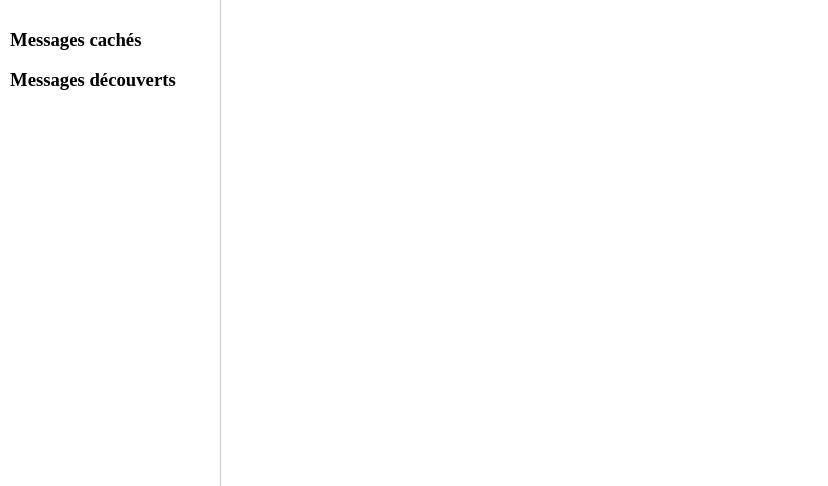
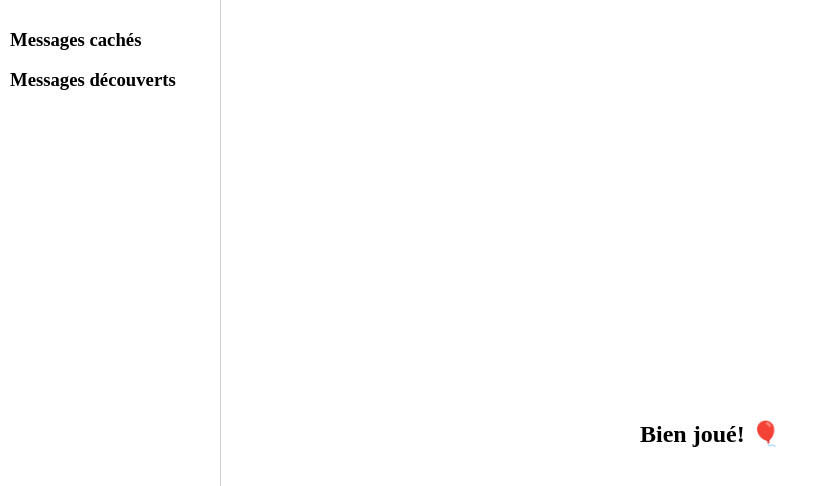
Before and after one commit to Naedri/ibex-memory, a Vue app: page /long-life-to-ibex/game in a window 1280 px wide. Shown: the top 486 px of the page, without its empty margins (0-828 px from the left). Built offline with nearby package versions, Linux system fonts and the light colour scheme.

Commit message:
end game with message

```diff
--- a/src/locales/fr.ts
+++ b/src/locales/fr.ts
@@ -12,4 +12,5 @@ export default {
   hours: 'heure | heures',
   minutes: 'minute | minutes',
   seconds: 'seconde | secondes',
+  congrats: 'Bien joué! 🎈',
 }
--- a/src/stores/gameStore.ts
+++ b/src/stores/gameStore.ts
@@ -1,5 +1,5 @@
 import { defineStore } from 'pinia'
-import { ref } from 'vue'
+import { ref, computed } from 'vue'
 import type { CardType } from '@/types'
 import type { Deck } from '@/models'
 
@@ -8,6 +8,10 @@ const useGameStore = defineStore('game', () => {
   const flippedCards = ref<CardType[]>([])
   const discoveredMessages = ref<string[]>([])
   const remainingMessages = ref<string[]>([])
+
+  const allCardsMatched = computed(() => {
+    return cards.value.every((card) => card.matched)
+  })
 
   function shuffleArray<T>(array: T[]): T[] {
     return array.sort(() => Math.random() - 0.5)
@@ -69,6 +73,7 @@ const useGameStore = defineStore('game', () => {
   }
 
   return {
+    allCardsMatched,
     cards,
     flippedCards,
     discoveredMessages,
--- a/src/views/GameView.vue
+++ b/src/views/GameView.vue
@@ -10,6 +10,9 @@
         :flipped="card.flipped"
         @reveal="() => gameStore.revealCard(card)"
       />
+    </div>
+    <div v-if="gameStore.allCardsMatched" class="completion-message">
+      <h2>{{ $t('congrats') }}</h2>
     </div>
   </div>
 </template>
@@ -44,6 +47,7 @@ onMounted(() => {
 <style>
 .app {
   height: 100vh;
+  position: relative;
 }
 .game-grid {
   flex: 1;
@@ -51,4 +55,10 @@ onMounted(() => {
   grid-template-columns: repeat(auto-fill, minmax(100px, 1fr));
   gap: 10px;
 }
+.completion-message {
+  position: absolute;
+  top: 50%;
+  left: 50%;
+  z-index: 100;
+}
 </style>
```
